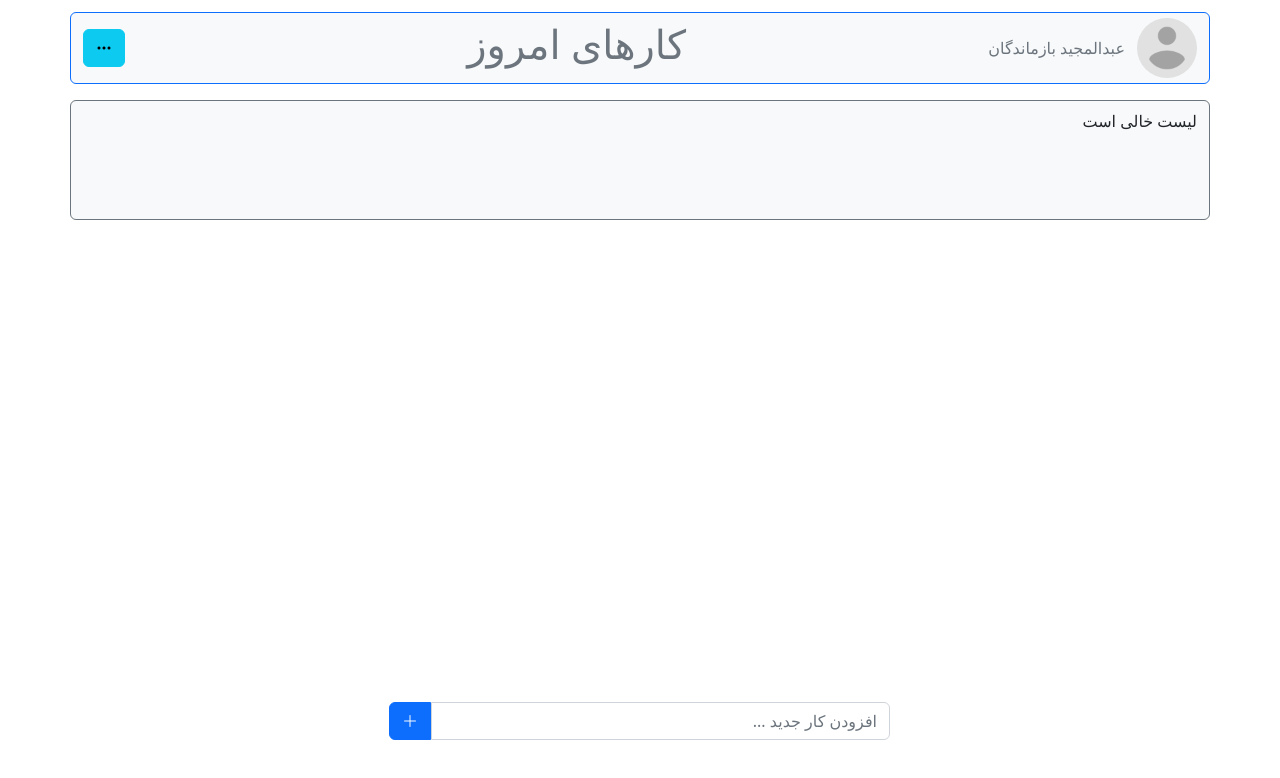
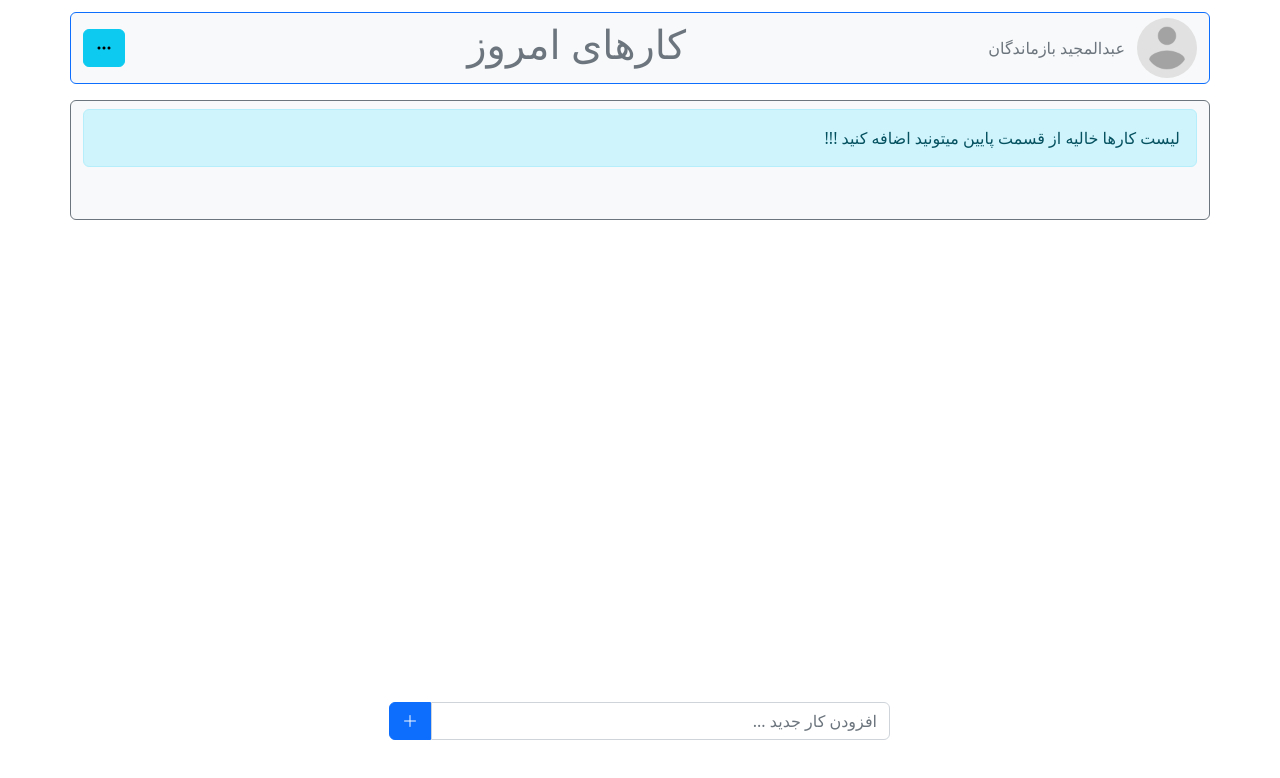
Before and after one commit to abdolmajidbn/todoApp, a website: page index.html in a window 1280 px wide. Drawn offline with nearby package versions, Linux system fonts and the light colour scheme.

Commit message:
add class list for message

```diff
--- a/css/custom.css
+++ b/css/custom.css
@@ -93,3 +93,6 @@ body {
 .show_modal {
   display: flex;
 }
+.message {
+  font-weight: 300;
+}
--- a/js/main.js
+++ b/js/main.js
@@ -23,7 +23,9 @@ class Todo {
     this.todoList.innerText = "";
     if (this.todos.length == 0) {
       const infoMessage = document.createElement("p");
-      infoMessage.innerText = "لیست خالی است";
+      infoMessage.innerText =
+        "لیست کارها خالیه از قسمت پایین میتونید اضافه کنید !!!";
+      infoMessage.classList.add("message", "alert", "alert-info");
       this.todoList.append(infoMessage);
     } else {
       const todoOutPut = document.createElement("div");
```
